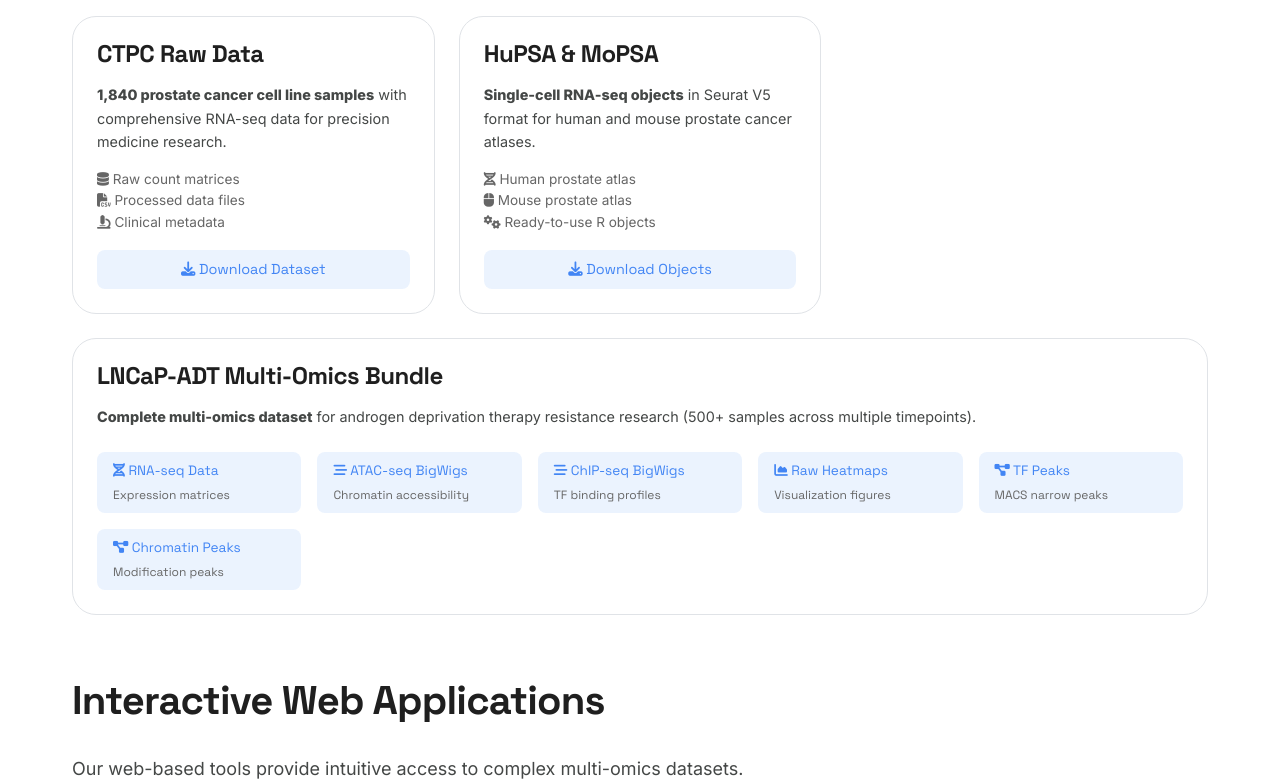
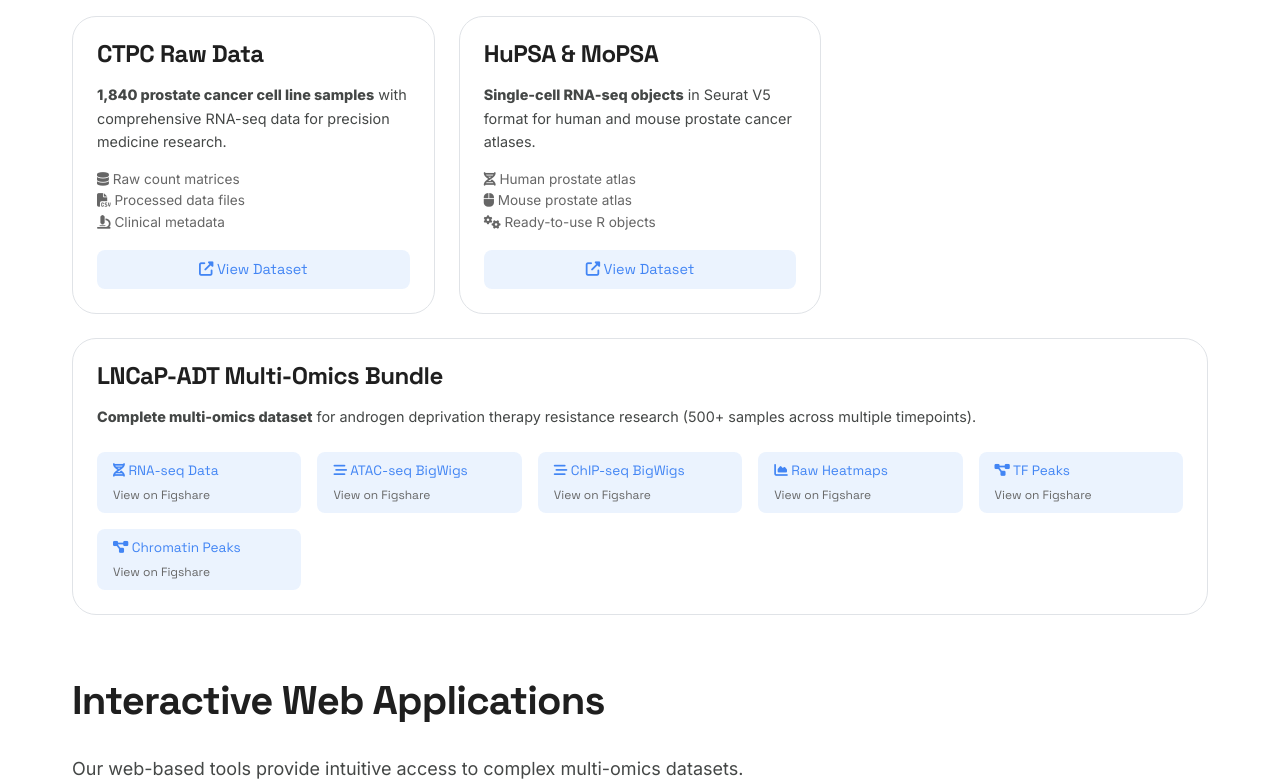
Before and after one commit to schoo7/pcatools, a Jekyll site: the page built from index.md, in a window 1280 px wide and 900 px high, scrolled down 1403 px, cut to the strip 0-784 px from the top of the window. Built offline with Jekyll 4.4.1, drawn with Linux system fonts in a browser that asks for light colours.

Commit message:
🔗 Fix download links to open Figshare pages
✅ Updated Links:
- Changed download icons to external-link icons
- Updated button text from 'Download' to 'View Dataset'
- Added 'View on Figshare' descriptions for all links

🎯 User Experience:
- Links now open Figshare pages in new tabs
- Users can browse and download from Figshare interface
- Better user flow for data access

📱 All Links Fixed:
- CTPC Raw Data
- HuPSA & MoPSA Objects
- All 6 LNCaP-ADT dataset types

```diff
--- a/index.md
+++ b/index.md
@@ -76,7 +76,7 @@
         <i class="fas fa-microscope"></i> Clinical metadata
       </div>
       <a href="https://doi.org/10.1002/pros.24448" target="_blank" class="tool-url" style="width: 100%; text-align: center; margin-bottom: 0;">
-        <i class="fas fa-download"></i> Download Dataset
+        <i class="fas fa-external-link-alt"></i> View Dataset
       </a>
     </div>
 
@@ -92,7 +92,7 @@
         <i class="fas fa-cogs"></i> Ready-to-use R objects
       </div>
       <a href="https://doi.org/10.1038/s41698-024-00667-x" target="_blank" class="tool-url" style="width: 100%; text-align: center; margin-bottom: 0;">
-        <i class="fas fa-download"></i> Download Objects
+        <i class="fas fa-external-link-alt"></i> View Dataset
       </a>
     </div>
 
@@ -106,27 +106,27 @@
       <div style="display: grid; grid-template-columns: repeat(auto-fit, minmax(200px, 1fr)); gap: 1rem;">
         <a href="https://figshare.com/articles/dataset/RNAseq_data/26254769" target="_blank" class="tool-url" style="margin-bottom: 0; font-size: 0.85rem;">
           <i class="fas fa-dna"></i> RNA-seq Data
-          <div style="font-size: 0.75rem; color: #666; margin-top: 0.25rem;">Expression matrices</div>
+          <div style="font-size: 0.75rem; color: #666; margin-top: 0.25rem;">View on Figshare</div>
         </a>
         <a href="https://figshare.com/articles/dataset/Origianl_bigWig_files_from_ATACseq/26253572" target="_blank" class="tool-url" style="margin-bottom: 0; font-size: 0.85rem;">
           <i class="fas fa-stream"></i> ATAC-seq BigWigs
-          <div style="font-size: 0.75rem; color: #666; margin-top: 0.25rem;">Chromatin accessibility</div>
+          <div style="font-size: 0.75rem; color: #666; margin-top: 0.25rem;">View on Figshare</div>
         </a>
         <a href="https://figshare.com/articles/dataset/bigWig_files_from_ChIPseq/26262245" target="_blank" class="tool-url" style="margin-bottom: 0; font-size: 0.85rem;">
           <i class="fas fa-stream"></i> ChIP-seq BigWigs
-          <div style="font-size: 0.75rem; color: #666; margin-top: 0.25rem;">TF binding profiles</div>
+          <div style="font-size: 0.75rem; color: #666; margin-top: 0.25rem;">View on Figshare</div>
         </a>
         <a href="https://figshare.com/articles/figure/Raw_heatmaps_for_individual_samples_from_ATACseq_and_ChIPseq/26272126" target="_blank" class="tool-url" style="margin-bottom: 0; font-size: 0.85rem;">
           <i class="fas fa-chart-area"></i> Raw Heatmaps
-          <div style="font-size: 0.75rem; color: #666; margin-top: 0.25rem;">Visualization figures</div>
+          <div style="font-size: 0.75rem; color: #666; margin-top: 0.25rem;">View on Figshare</div>
         </a>
         <a href="https://figshare.com/articles/dataset/Peak_files_from_ChIPseq_data_focusing_on_transcription_factors/26264216" target="_blank" class="tool-url" style="margin-bottom: 0; font-size: 0.85rem;">
           <i class="fas fa-project-diagram"></i> TF Peaks
-          <div style="font-size: 0.75rem; color: #666; margin-top: 0.25rem;">MACS narrow peaks</div>
+          <div style="font-size: 0.75rem; color: #666; margin-top: 0.25rem;">View on Figshare</div>
         </a>
         <a href="https://figshare.com/articles/dataset/Peak_files_from_ChIPseq_focusing_on_chromatin_modifications/26264273" target="_blank" class="tool-url" style="margin-bottom: 0; font-size: 0.85rem;">
           <i class="fas fa-project-diagram"></i> Chromatin Peaks
-          <div style="font-size: 0.75rem; color: #666; margin-top: 0.25rem;">Modification peaks</div>
+          <div style="font-size: 0.75rem; color: #666; margin-top: 0.25rem;">View on Figshare</div>
         </a>
       </div>
     </div>
```
